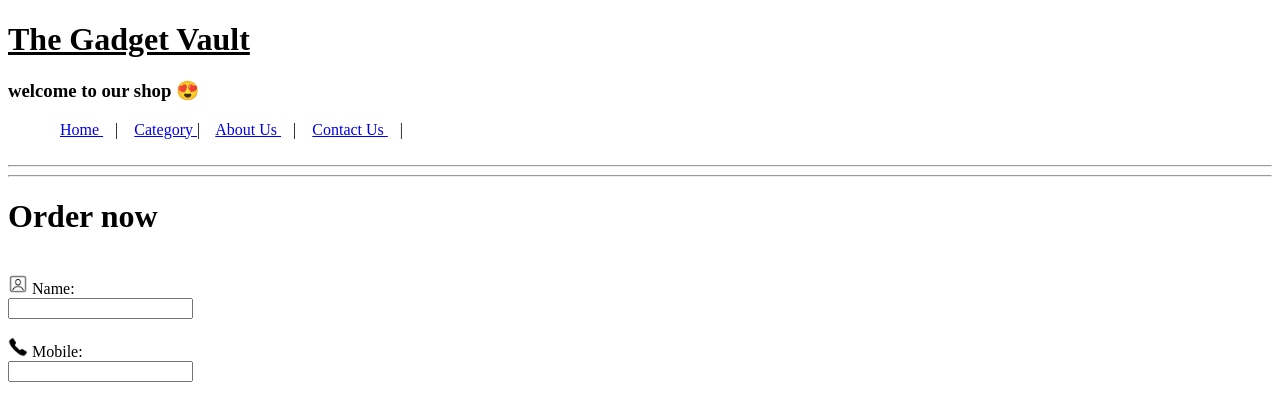
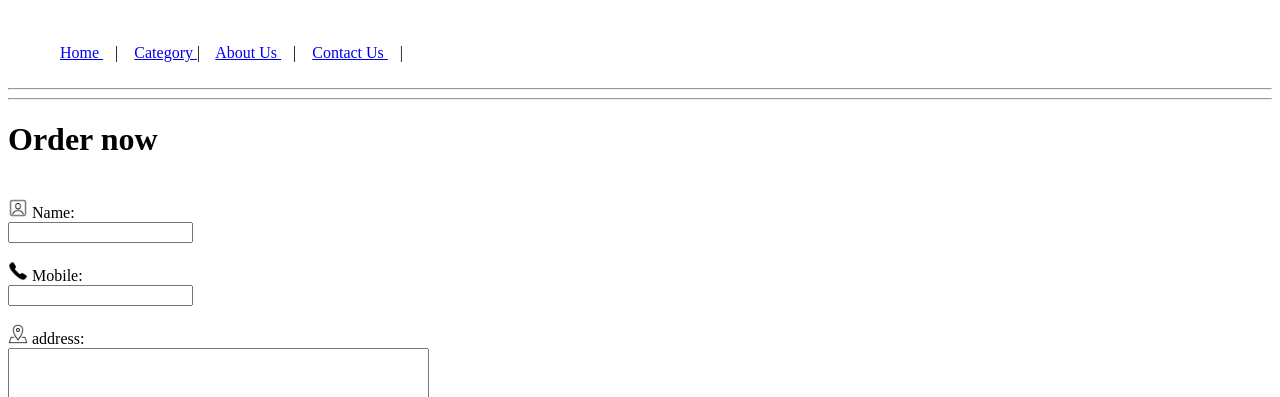
Before and after one commit to Yashsonawane8446/ICP-10-html-1-TheGadgetVault, a plain HTML site: page order.html in a window 1280 px wide. Shown: the top 397 px of the page. Drawn offline with Linux system fonts and the light colour scheme.

Commit message:
heading is change

```diff
--- a/order.html
+++ b/order.html
@@ -5,8 +5,8 @@
     <title>order</title>
 </head>
 <body>
-    <u><h1>The Gadget Vault</h1></u>
-    <h3>welcome to our shop 😍</h3>
+<br>
+<br>
   &nbsp;&nbsp;&nbsp;&nbsp;&nbsp;&nbsp;&nbsp;&nbsp;&nbsp;&nbsp;&nbsp;&nbsp;
 
  <a href="index.html">
@@ -35,7 +35,7 @@
   &nbsp;&nbsp;
   <br> <br>
     <hr>
-    <hr>
+<hr>
   <h1>Order now</h1>
   <br>
   <img src="./img/name.png" height="20">
```
